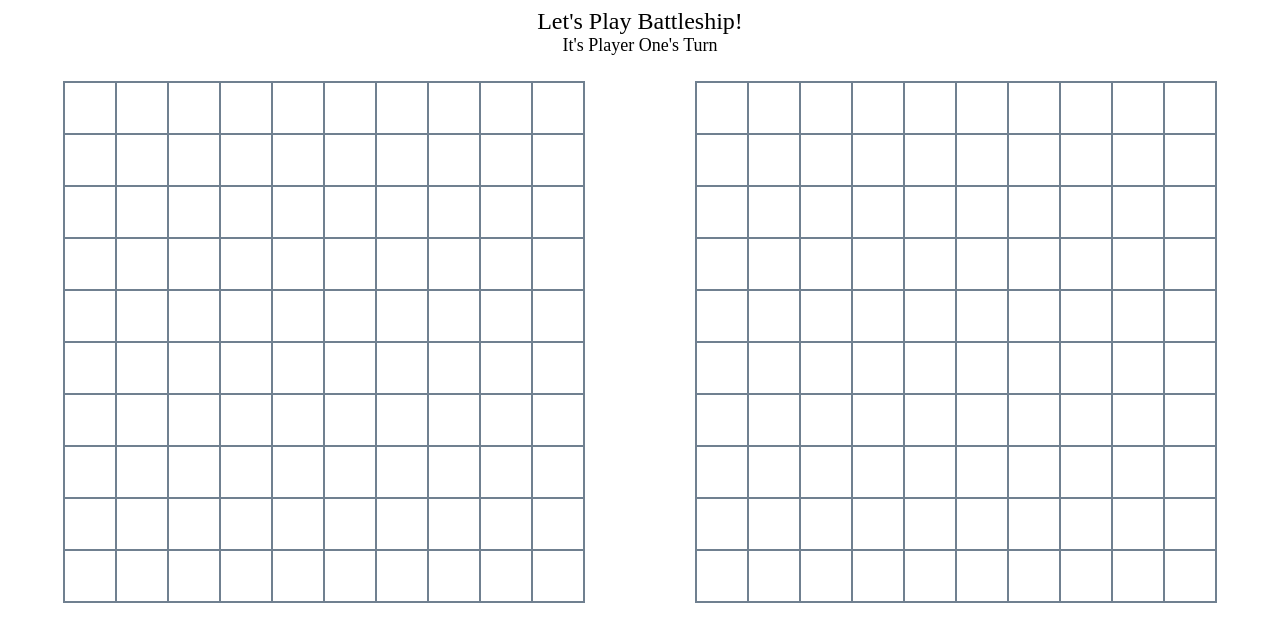
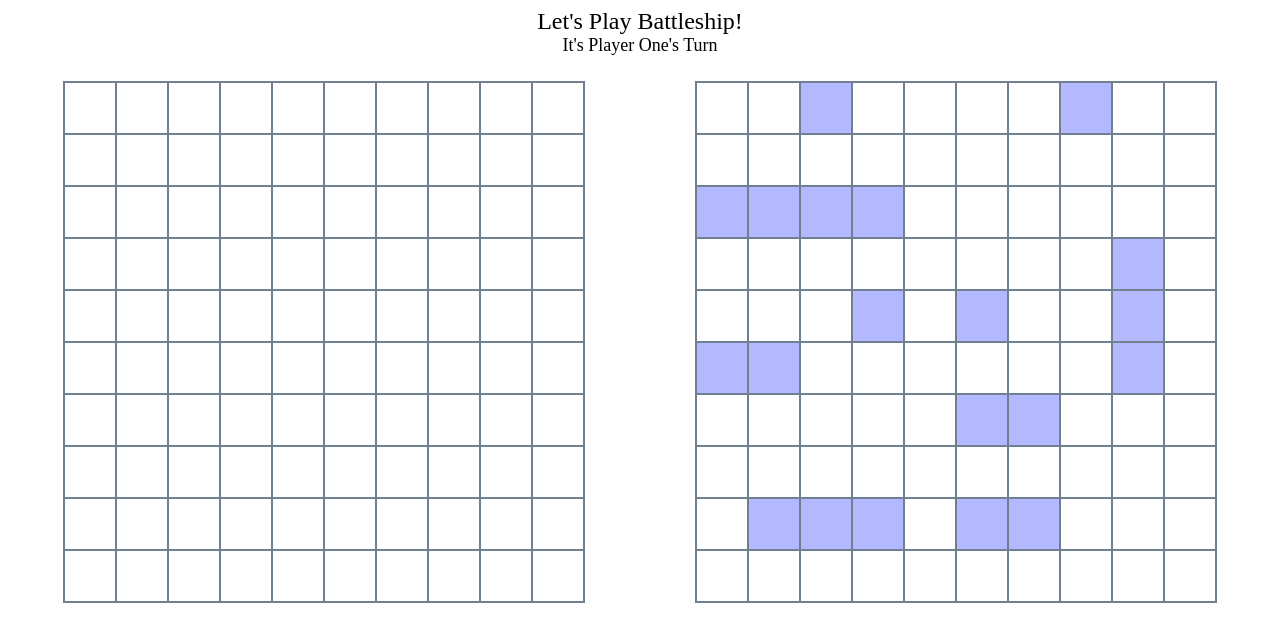
Before and after one commit to mpieciak18/battleship, a website with bundled scripts: page index.html in a window 1280 px wide. Built offline with nearby package versions, Linux system fonts and the light colour scheme.

Commit message:
render player ships on enemy board

```diff
--- a/main.js
+++ b/main.js
@@ -1,5 +1,5 @@
-import {initDisplay} from './scripts/display.js'
+import {initBaseDisplay, renderDom} from './scripts/display.js'
 
-const display = initDisplay()
-const gridOne = display.initGrid('grid-one', 1)
-const gridTwo = display.initGrid('grid-two', 2)
+const display = initBaseDisplay()
+const dom = renderDom(display)
+dom.initShips()
--- a/scripts/display.js
+++ b/scripts/display.js
@@ -1,11 +1,12 @@
-const initDisplay = () => ({
+import {createGame} from './game.js'
+
+const initBaseDisplay = () => ({
     initGrid(gridId, gridNum) {
         const grid = document.getElementById(gridId)
         for (let i = 0; i < 10; i++) {
             const row = this.initGridRow(gridNum, i)
             grid.appendChild(row)
         }
-        console.log(grid)
         return grid
     },
     initGridRow(gridNum, rowNum) {
@@ -27,4 +28,31 @@ const initDisplay = () => ({
     }
 })
 
-export {initDisplay}
+const renderDom = (display) => ({
+    gridOne: display.initGrid('grid-one', 1),
+    gridTwo: display.initGrid('grid-two', 2),
+    gameObj: createGame(),
+    initShips() {
+        this.gameObj.initShips()
+        const playerShips = this.gameObj.pOneShips
+        const spots = [].concat(...playerShips)
+        for (let i = 0; i < spots.length; i++) {
+            const spot = spots[i]
+            this.colorSpot(spot, this.gridTwo)
+        }
+    },
+    colorSpot(spot, grid) {
+        const rowNum = Math.floor(spot / 10)
+        const row = grid.children[rowNum]
+        let boxNum = ''
+        if (spot % 10 == 0) {
+            boxNum = 9
+        } else {
+            boxNum = spot % 10 - 1
+        }
+        const box = row.children[boxNum - 1]
+        box.classList.add('player-boat')
+    }
+})
+
+export {initBaseDisplay, renderDom}
--- a/scripts/game.js
+++ b/scripts/game.js
@@ -2,20 +2,20 @@
 
 const createGame = (whoPlaysFirst = 'Player 1') => ({
     playerOne: createPlayer('Player 1'),
+    pOneShips: [
+        [4],[9],[22,23,24,25],[30,40,50],[45],[47],[52,53],[67,68],[83,84,85],[87,88]
+    ],
     playerTwo: createPlayer('Player 2'),
+    pTwoShips: [
+        [7],[24,25],[31],[38,39],[46],[58],[63,73],[65,75,85],[77,87,97],[70,80,90,100]
+    ],
     whoseTurn: whoPlaysFirst,
     winner: '',
 
     initShips() {
-        const pOneShips = [
-            [4],[9],[22,23,24,25],[30,40,50],[45],[47],[52,53],[67,68],[83,84,85],[87,88]
-        ];
-        const pTwoShips = [
-            [7],[24,25],[31],[38,39],[46],[58],[63,73],[65,75,85],[77,87,97],[70,80,90,100]
-        ];
         for (let i = 0; i < 10; i++) {
-            this.playerOne.board.initShip(i, pOneShips[i].length, pOneShips[i])
-            this.playerTwo.board.initShip(i, pTwoShips[i].length, pTwoShips[i])
+            this.playerOne.board.initShip(i, this.pOneShips[i].length, this.pOneShips[i])
+            this.playerTwo.board.initShip(i, this.pTwoShips[i].length, this.pTwoShips[i])
         };
     },
     pOnePlays(spot) {
--- a/style.css
+++ b/style.css
@@ -49,6 +49,9 @@ header > h1 {
     text-align: center;
     background-color: rgb(255, 255, 255);
 }
+.grid-box.player-boat {
+    background-color: rgb(179, 184, 255);
+}
 @media (hover: hover) {
     #grid-one .grid-box:hover {
       background-color: rgb(223, 223, 223);
```
